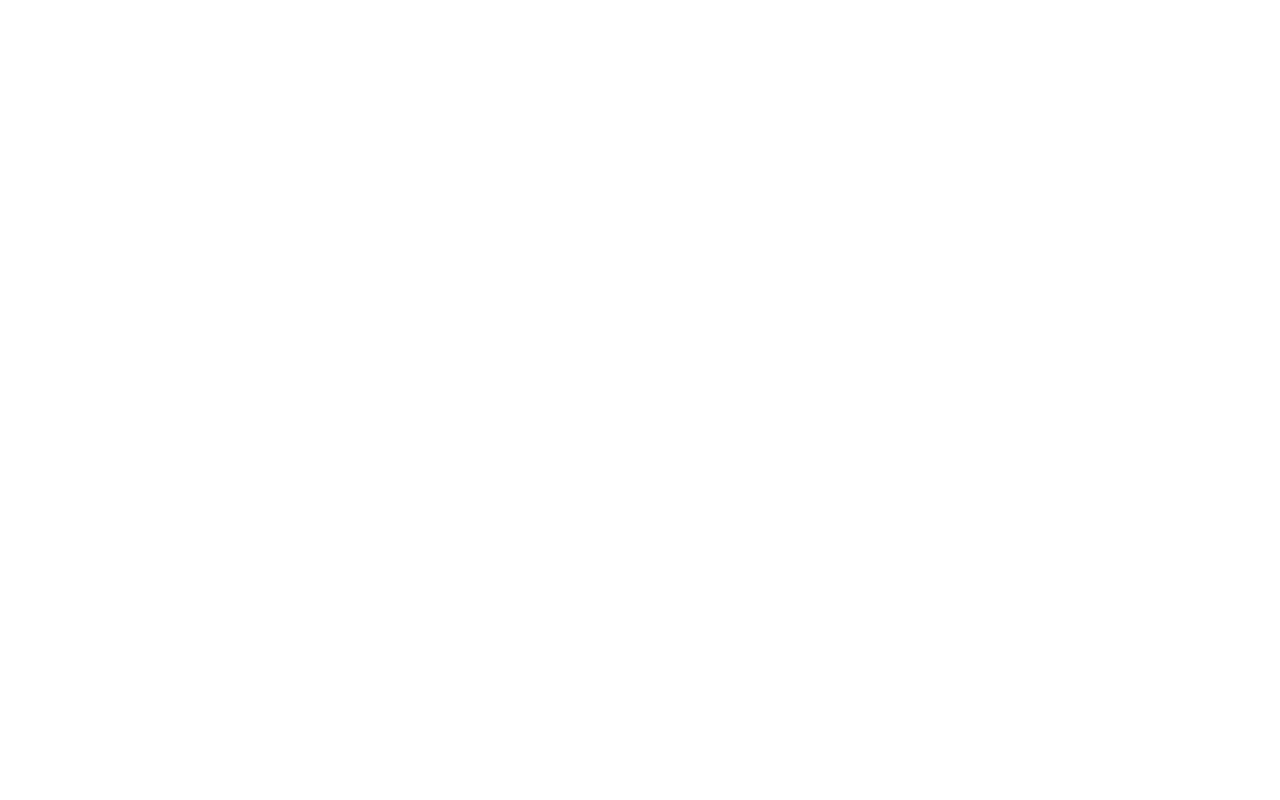
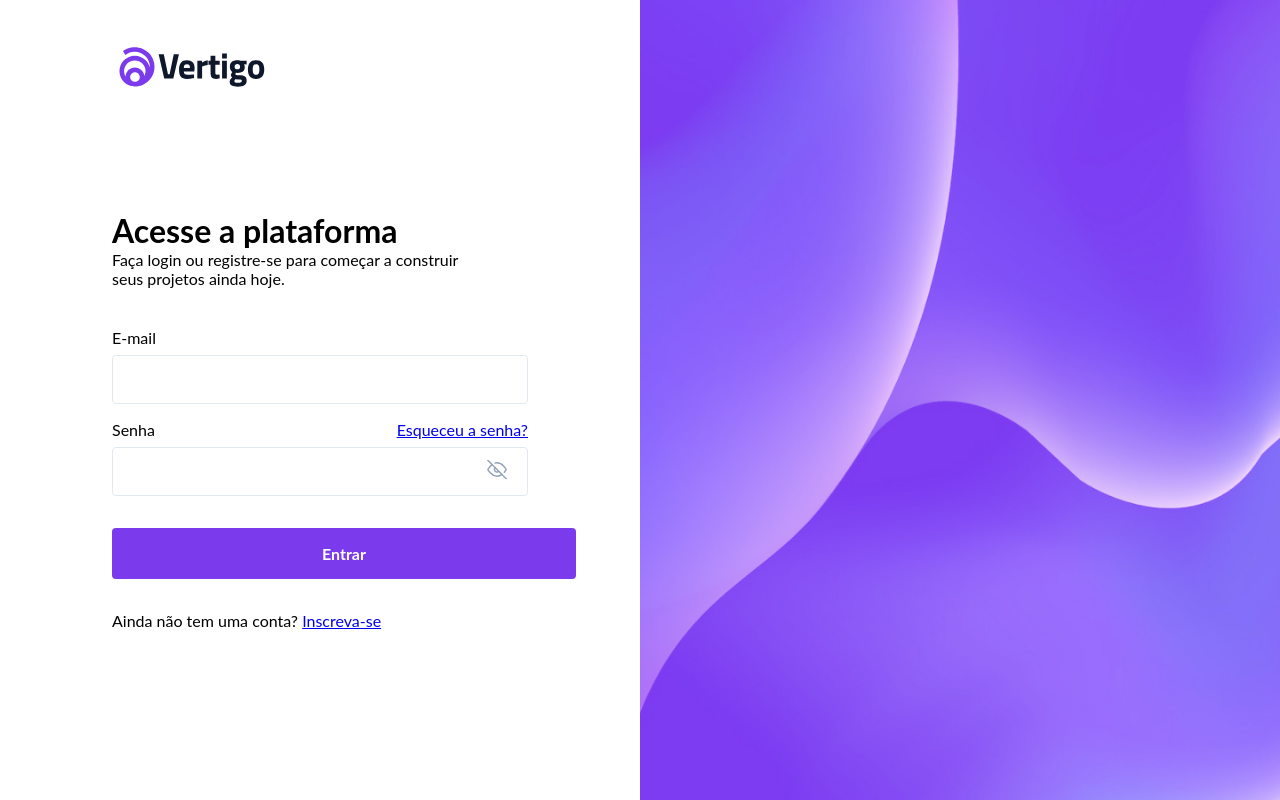
Before and after one commit to SanchesVitor/LoginPage, a plain HTML site: page index.html in a window 1280 px wide. Drawn offline with Linux system fonts and the light colour scheme.

Commit message:
add assets and updated styles

```diff
--- a/index.html
+++ b/index.html
@@ -5,8 +5,46 @@
   <meta http-equiv="X-UA-Compatible" content="IE=edge">
   <meta name="viewport" content="width=device-width, initial-scale=1.0">
   <title>Login Page</title>
+  <link rel="stylesheet" href="./src/styles/style.css">
 </head>
 <body>
+  <div id="page" class="flex">
+    <div>
+      <header>
+        <img src="./src/assets/logo.svg" alt="Logo Vertigo">
+      </header>
+      <main>
+        <div class="headline">
+          <h1>Acesse a plataforma</h1>
+          <p>Faça login ou registre-se para começar a construir seus projetos ainda hoje.</p>
+        </div>
+        <form>
+          <div class="input-wrapper">
+            <label for="email">E-mail</label>
+            <input id="email" type="email" name="email" required>
+          </div>
 
+          <div class="input-wrapper">
+            <div class="label-wrapper flex">
+              <label for="senha">Senha</label>
+              <a href="#"> Esqueceu a senha? </a>
+            </div>
+            <input type="password" id="senha" required>
+
+            <img src="./src/assets/eye-off.svg" alt="" class="eye">
+            <img src="./src/assets/eye.svg" alt="" class="eye hide">
+          </div>
+
+          <button type="submit">Entrar</button>
+
+          <div class="create-account">
+            Ainda não tem uma conta?
+            <a href="#"> Inscreva-se </a>
+          </div>
+        </form>
+      </main>
+    </div>
+    <img src="./src/assets/bg.jpg" alt="Imagem de Background">
+  </div>
 </body>
 </html>
--- a/src/styles/style.css
+++ b/src/styles/style.css
@@ -14,3 +14,110 @@
 body {
   font-size: 1.6rem;
 }
+
+#page {
+  height: 100vh;
+}
+
+.flex {
+  display: flex;
+}
+
+#page > * {
+  width: 50%;
+}
+
+img {
+  width: 100%;
+  object-fit: cover;
+}
+
+header img {
+  width: 16rem;
+  height: 5.4rem;
+}
+
+#page > div {
+  padding: 4rem 11.2rem;
+}
+
+main {
+  margin-top: 11.4rem;
+}
+
+.headline {
+  max-width: 35rem;
+}
+
+form {
+  margin-top: 4rem;
+}
+
+.input-wrapper {
+  position: relative;
+}
+
+form input {
+  width: 100%;
+
+  background: #FFFFFF;
+  border: 0.1rem solid #e2e8f0;
+  border-radius: 0.4rem;
+
+  padding: 1.6rem 1.2rem;
+
+  margin-top: 0.8rem;
+}
+
+form .input-wrapper + .input-wrapper {
+  margin-top: 1.6rem;
+}
+
+.label-wrapper {
+  justify-content: space-between;
+}
+
+::-ms-reveal {
+  display: none;
+}
+
+.eye {
+  width: 2rem;
+  height: 2rem;
+
+  position: absolute;
+  top: 52%;
+  right: 5%;
+}
+
+.hide {
+  display: none;
+}
+
+form button {
+  all: unset;
+
+  display: flex;
+  justify-content: center;
+  align-items: center;
+  padding: 1.6rem 2.4rem;
+
+  background: #7c3aed;
+  border-radius: .4rem;
+
+  width: 100%;
+
+  font-weight: bold;
+  color: #FFFFFF;
+
+  margin-block: 3.2rem;
+}
+
+form button:focus {
+  outline: 2px solid #7c3aed;
+  border-radius: .2rem;
+}
+
+form button:hover {
+  background: #9f67ff;
+}
```
Also changed, not shown: src/assets/bg.jpg (added), src/assets/eye-off.svg (added), src/assets/eye.svg (added), src/assets/logo.svg (added).
